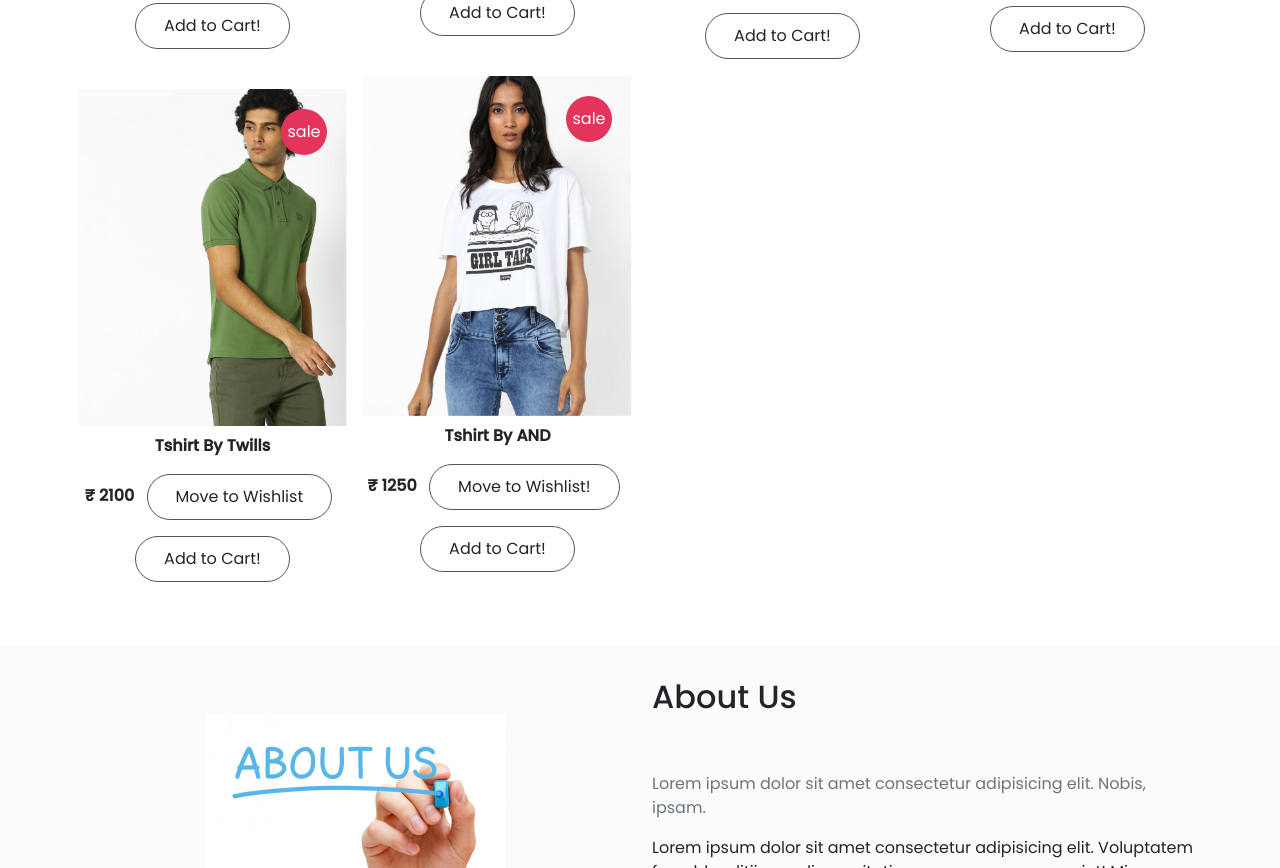
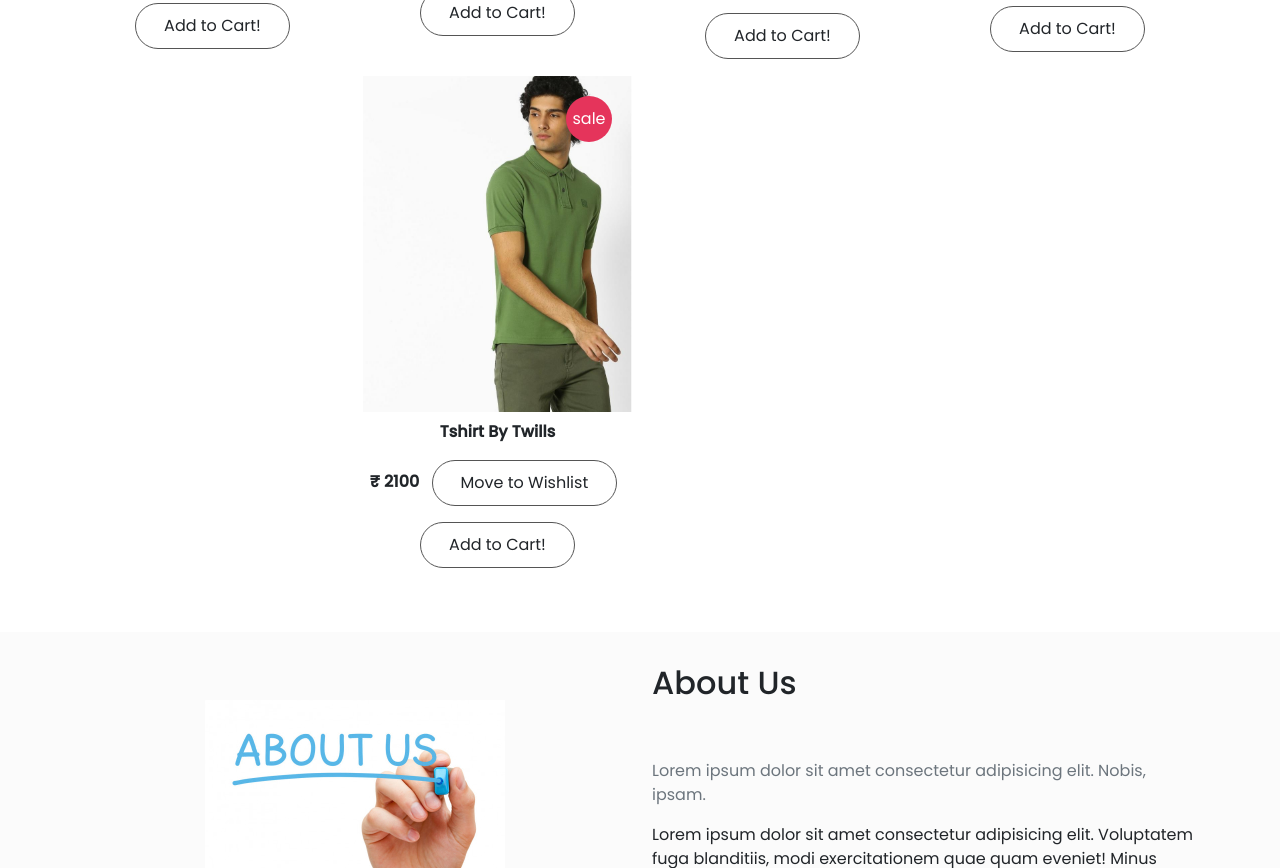
Before and after one commit to Amrutha1802/Clothsee, a plain HTML site: page index.html in a window 1280 px wide. Shown: the part 4170-5038 px from the top of the page. Drawn offline with nearby package versions, Linux system fonts and the light colour scheme; a web font is replaced by a local one.

Commit message:
Update index.html

```diff
--- a/index.html
+++ b/index.html
@@ -402,18 +402,6 @@
                               <button type = "button" class = "btn m-2 text-dark">Add to Cart!</button>
                             </div>
                         </div>
-                        <div class = "col-md-6 col-lg-4 col-xl-3 p-2 women">
-                            <div class = "collection-img position-relative">
-                                <img src = "images/women4.jpeg" class = "w-100">
-                                <span class = "position-absolute bg-primary text-white d-flex align-items-center justify-content-center">sale</span>
-                            </div>
-                            <div class = "text-center">
-                                <p class = "text-capitalize my-2 fw-bold">Tshirt by AND</p>
-                                <span class = "fw-bold">₹ 1250</span>
-                                <button type = "button" class = "btn m-2 text-dark">Move to Wishlist!</button>
-                                <button type = "button" class = "btn m-2 text-dark">Add to Cart!</button>
-                            </div>
-                        </div>
                         <div class = "col-md-6 col-lg-4 col-xl-3 p-2 men">
                             <div class = "collection-img position-relative">
                                 <img src = "images/men8.jpeg" class = "w-100">
```
